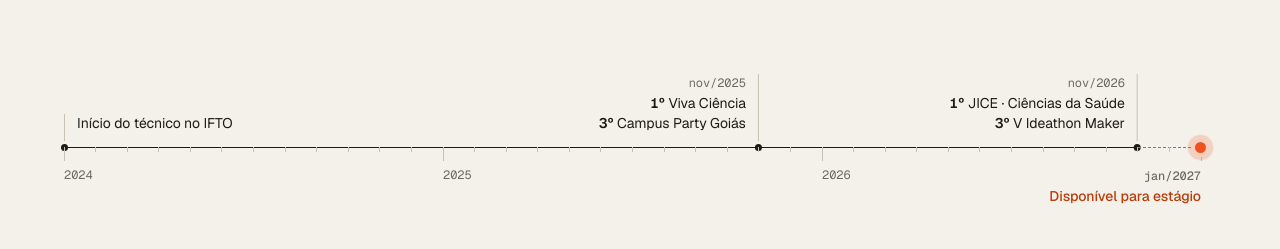
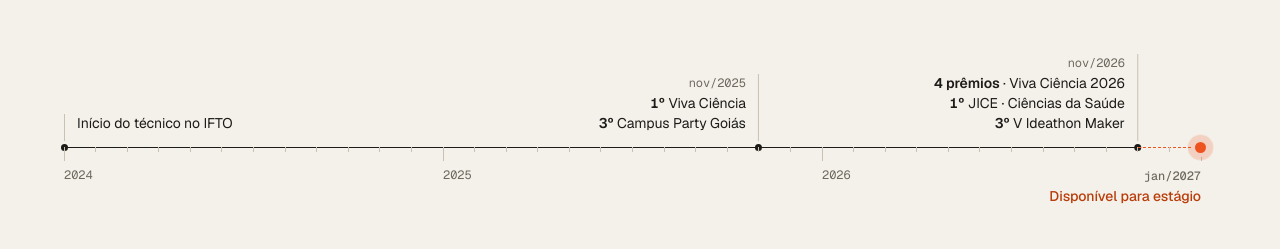
Before and after one commit to diogonuness/diogonuness.github.io, a plain HTML site: page index.html in a window 1280 px wide. Shown: the part 551-800 px from the top of the page. Drawn offline with Linux system fonts and the light colour scheme.

Commit message:
conteúdo: régua do hero com "4 prêmios · Viva Ciência 2026" em nov/2026
Uma linha a mais no marco de nov/2026, antes do JICE (mais recente
primeiro). A área dos rótulos passa de 84 para 94px para caber a data e
as três linhas. Conferido em 1440, 1024 e 768px, sem sobreposição; no
celular os rótulos continuam só para leitores de tela.

Co-Authored-By: Claude Opus 5.5 <noreply@anthropic.com>

```diff
--- a/css/style.css
+++ b/css/style.css
@@ -854,7 +854,7 @@ a {
    --hoje é o mês atual (o JS calcula): até ali a linha é sólida;
    depois, tracejada em laranja até o ponto final "disponível". */
 .regua {
-  --rotulos: 84px;   /* altura da área dos rótulos acima da linha */
+  --rotulos: 94px;   /* altura da área dos rótulos acima da linha (cabe a data + 3 linhas) */
   --escala: 14px;    /* altura dos tracinhos dos meses */
   padding-top: clamp(32px, 6vh, 72px);
 }
--- a/index.html
+++ b/index.html
@@ -192,6 +192,7 @@
           </li>
           <li class="marco marco--dir" style="--m: 34">
             <time datetime="2026-11" data-i18n="data.nov26">nov/2026</time>
+            <span data-i18n-html="regua.viva26"><b>4 prêmios</b> · Viva Ciência 2026</span>
             <span data-i18n-html="regua.jice"><b>1º</b> JICE · Ciências da Saúde</span>
             <span data-i18n-html="regua.ideathon"><b>3º</b> V Ideathon Maker</span>
           </li>
--- a/js/main.js
+++ b/js/main.js
@@ -84,6 +84,7 @@ const textosEn = {
   'regua.inicio': 'Started the IT program at IFTO',
   'regua.viva': '<b>1st</b> Viva Ciência',
   'regua.campus': '<b>3rd</b> Campus Party Goiás',
+  'regua.viva26': '<b>4 awards</b> · Viva Ciência 2026',
   'regua.jice': '<b>1st</b> JICE · Health Sciences',
   'regua.ideathon': '<b>3rd</b> V Ideathon Maker',
   'regua.fim': 'Available for internships',
```
